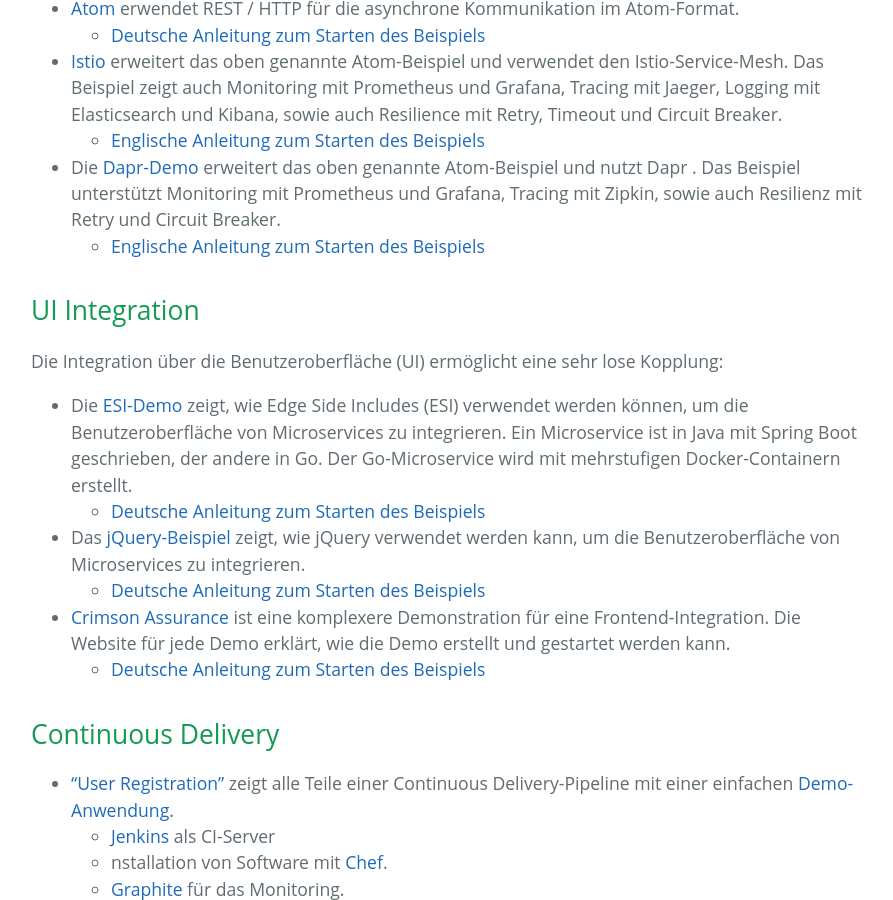
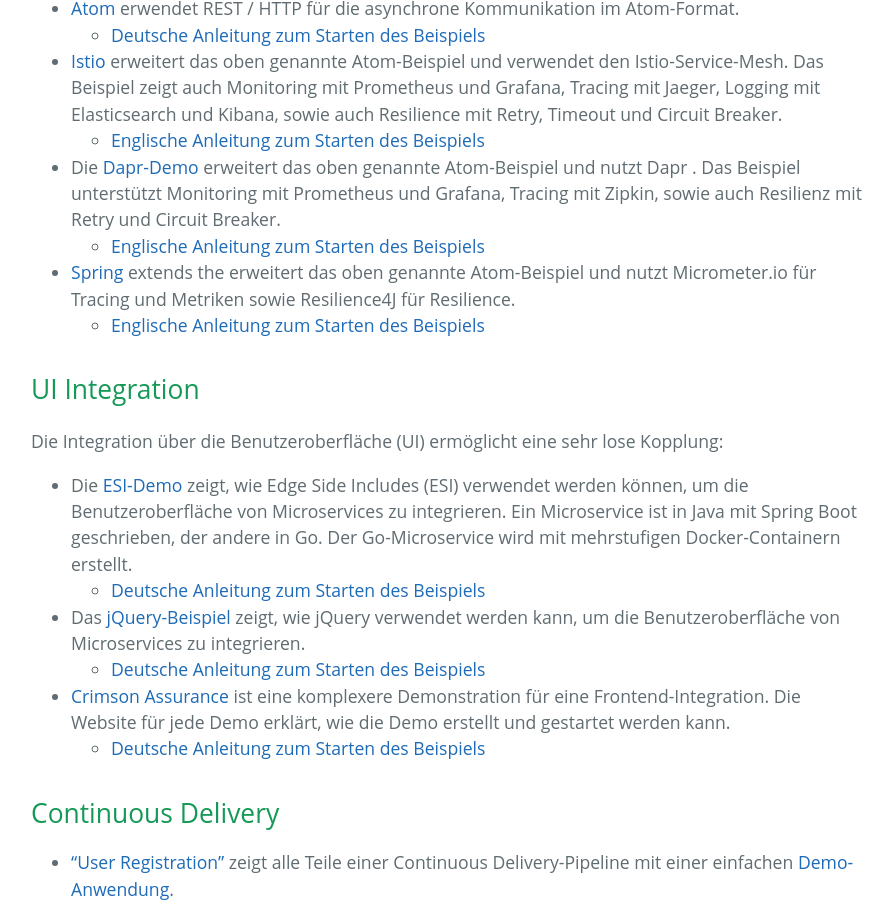
Before and after one commit to ewolff/ewolff.com, a Jekyll site: the page built from microservices-demos-de.md, in a window 1280 px wide and 900 px high, scrolled down 1300 px. Shown: the whole window, without its empty margins (193-1086 px from the left). Built offline with Jekyll 4.4.1, drawn with Linux system fonts in a browser that asks for light colours.

Commit message:
Spring-Beispiel ergänzt

```diff
--- a/microservices-demos-de.md
+++ b/microservices-demos-de.md
@@ -82,6 +82,11 @@
   mit Zipkin, sowie auch Resilienz mit Retry und Circuit Breaker.
   - [Englische Anleitung zum Starten des Beispiels](https://github.com/ewolff/microservice-dapr/blob/master/HOW-TO-RUN.md)
 
+* [Spring](https://github.com/ewolff/microservice-spring) extends the
+  erweitert das oben genannte Atom-Beispiel und nutzt Micrometer.io
+  für Tracing und Metriken sowie Resilience4J für Resilience.
+  - [Englische Anleitung zum Starten des Beispiels](https://github.com/ewolff/microservice-spring/blob/main/HOW-TO-RUN.md)
+
 ## UI Integration
 
 Die Integration über die Benutzeroberfläche (UI) ermöglicht eine sehr
```
Also changed, not shown: microservices-demos.md (+5 -0 lines).
